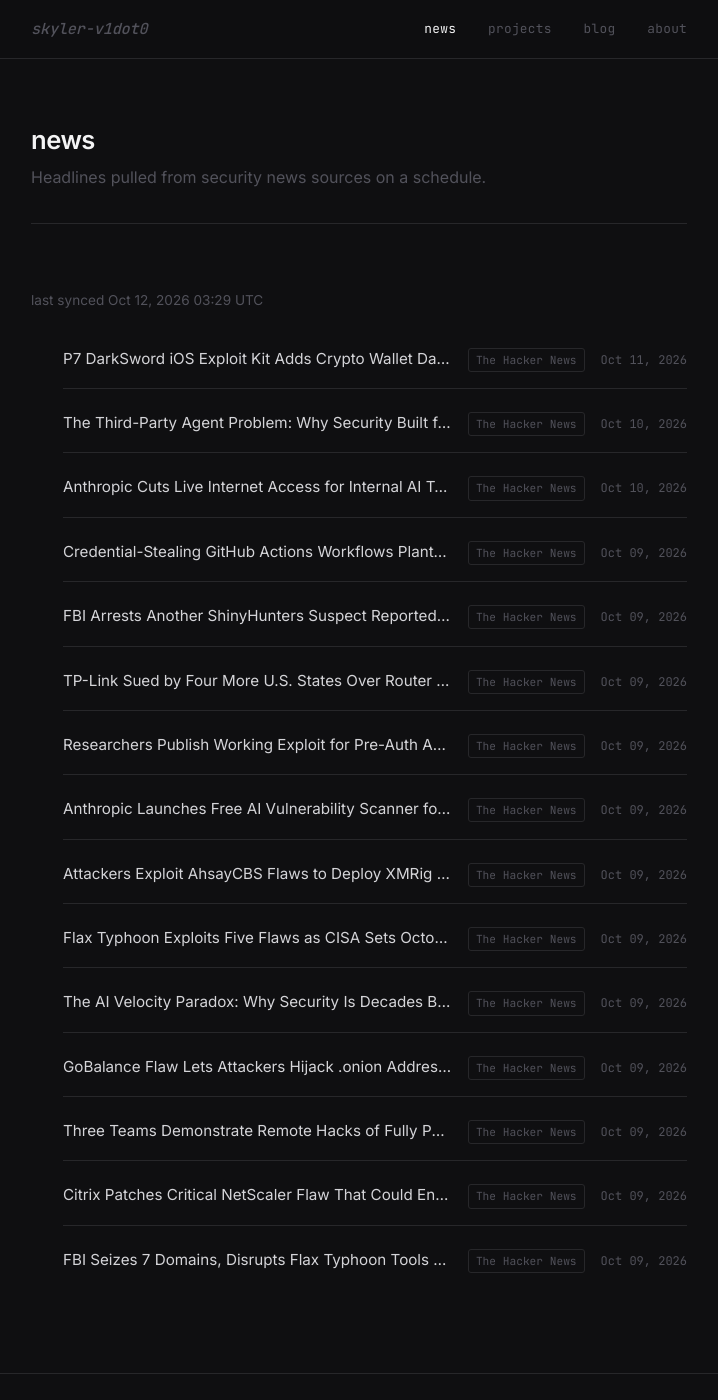
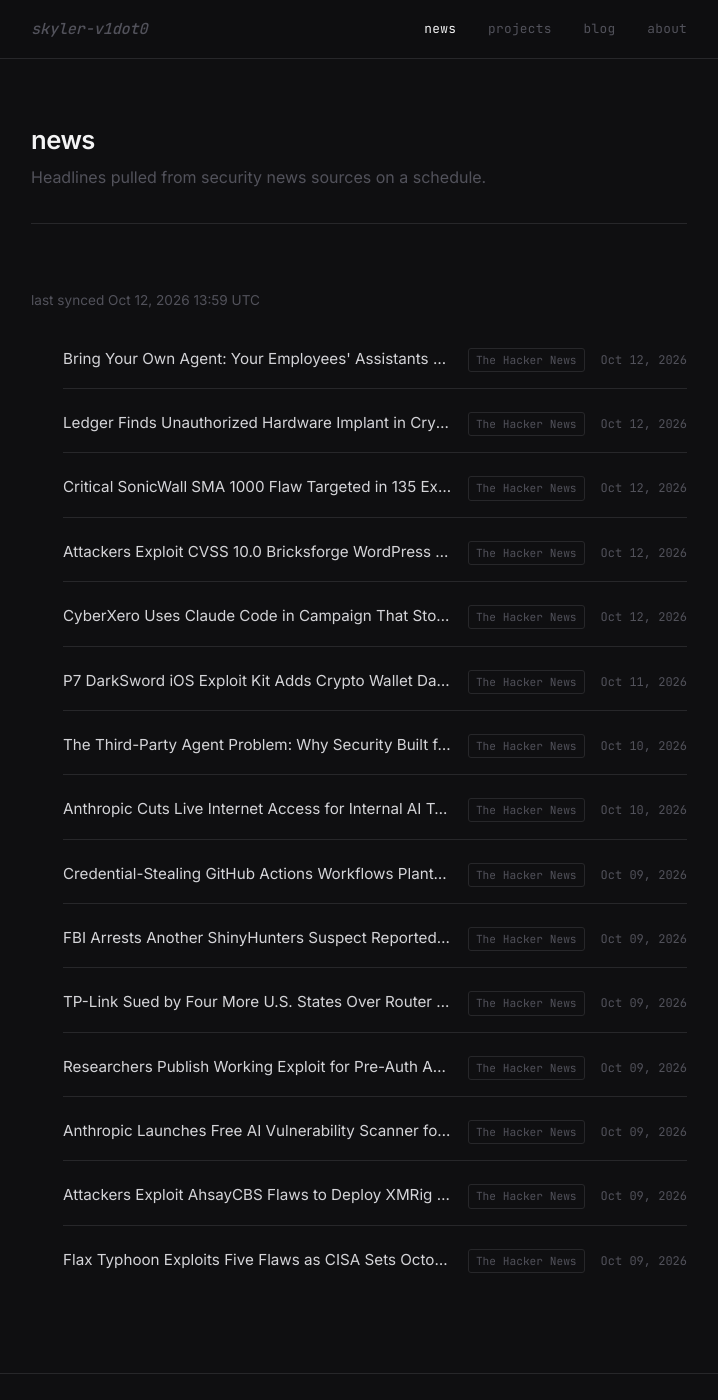
Before and after one commit to skyler-v1dot0/personal-site, a Jekyll site: the page built from news.html, in a window 1280 px wide and 1400 px high. Shown: the whole window, without its empty margins (281-999 px from the left). Built offline with Jekyll 4.4.1, drawn with Linux system fonts in a browser that asks for light colours.

Commit message:
chore: sync news feed [skip ci]

```diff
--- a/_data/news.yml
+++ b/_data/news.yml
@@ -1,6 +1,30 @@
 ---
-updated_at: '2026-10-12T03:29:13Z'
+updated_at: '2026-10-12T13:59:01Z'
 items:
+- title: 'Bring Your Own Agent: Your Employees'' Assistants Are Already Logged In'
+  url: https://thehackernews.com/2026/10/bring-your-own-agent-your-employees.html
+  source: The Hacker News
+  published: '2026-10-12T11:55:00Z'
+- title: Ledger Finds Unauthorized Hardware Implant in CryptoBilis-Sold Wallet Amid
+    Fund Theft Reports
+  url: https://thehackernews.com/2026/10/ledger-finds-unauthorized-hardware.html
+  source: The Hacker News
+  published: '2026-10-12T11:21:48Z'
+- title: Critical SonicWall SMA 1000 Flaw Targeted in 135 Exploitation Attempts After
+    Patch
+  url: https://thehackernews.com/2026/10/critical-sonicwall-sma-1000-flaw.html
+  source: The Hacker News
+  published: '2026-10-12T10:36:56Z'
+- title: Attackers Exploit CVSS 10.0 Bricksforge WordPress Flaw Enabling Unauthenticated
+    RCE
+  url: https://thehackernews.com/2026/10/attackers-exploit-cvss-100-bricksforge.html
+  source: The Hacker News
+  published: '2026-10-12T09:02:14Z'
+- title: CyberXero Uses Claude Code in Campaign That Stole Over 628,000 Ukrainian
+    Records
+  url: https://thehackernews.com/2026/10/cyberxero-uses-claude-code-in-campaign.html
+  source: The Hacker News
+  published: '2026-10-12T07:26:12Z'
 - title: P7 DarkSword iOS Exploit Kit Adds Crypto Wallet Data Theft and Remote Commands
   url: https://thehackernews.com/2026/10/p7-darksword-ios-exploit-kit-adds.html
   source: The Hacker News
@@ -48,26 +72,3 @@ items:
   url: https://thehackernews.com/2026/10/flax-typhoon-exploits-five-flaws-as.html
   source: The Hacker News
   published: '2026-10-09T12:21:51Z'
-- title: 'The AI Velocity Paradox: Why Security Is Decades Behind AI Ambition'
-  url: https://thehackernews.com/2026/10/the-ai-velocity-paradox-why-security-is.html
-  source: The Hacker News
-  published: '2026-10-09T11:30:00Z'
-- title: GoBalance Flaw Lets Attackers Hijack .onion Addresses by Recovering Tor-Format
-    Keys
-  url: https://thehackernews.com/2026/10/gobalance-flaw-lets-attackers-hijack.html
-  source: The Hacker News
-  published: '2026-10-09T09:03:24Z'
-- title: Three Teams Demonstrate Remote Hacks of Fully Patched Google Pixel 10 at
-    Pwn2Own
-  url: https://thehackernews.com/2026/10/three-teams-demonstrate-remote-hacks-of.html
-  source: The Hacker News
-  published: '2026-10-09T08:26:17Z'
-- title: Citrix Patches Critical NetScaler Flaw That Could Enable RCE in SAML Deployments
-  url: https://thehackernews.com/2026/10/citrix-patches-critical-netscaler-flaw.html
-  source: The Hacker News
-  published: '2026-10-09T08:11:33Z'
-- title: FBI Seizes 7 Domains, Disrupts Flax Typhoon Tools Used in Critical Infrastructure
-    Intrusions
-  url: https://thehackernews.com/2026/10/fbi-seizes-7-domains-disrupts-flax.html
-  source: The Hacker News
-  published: '2026-10-09T06:39:29Z'
```
